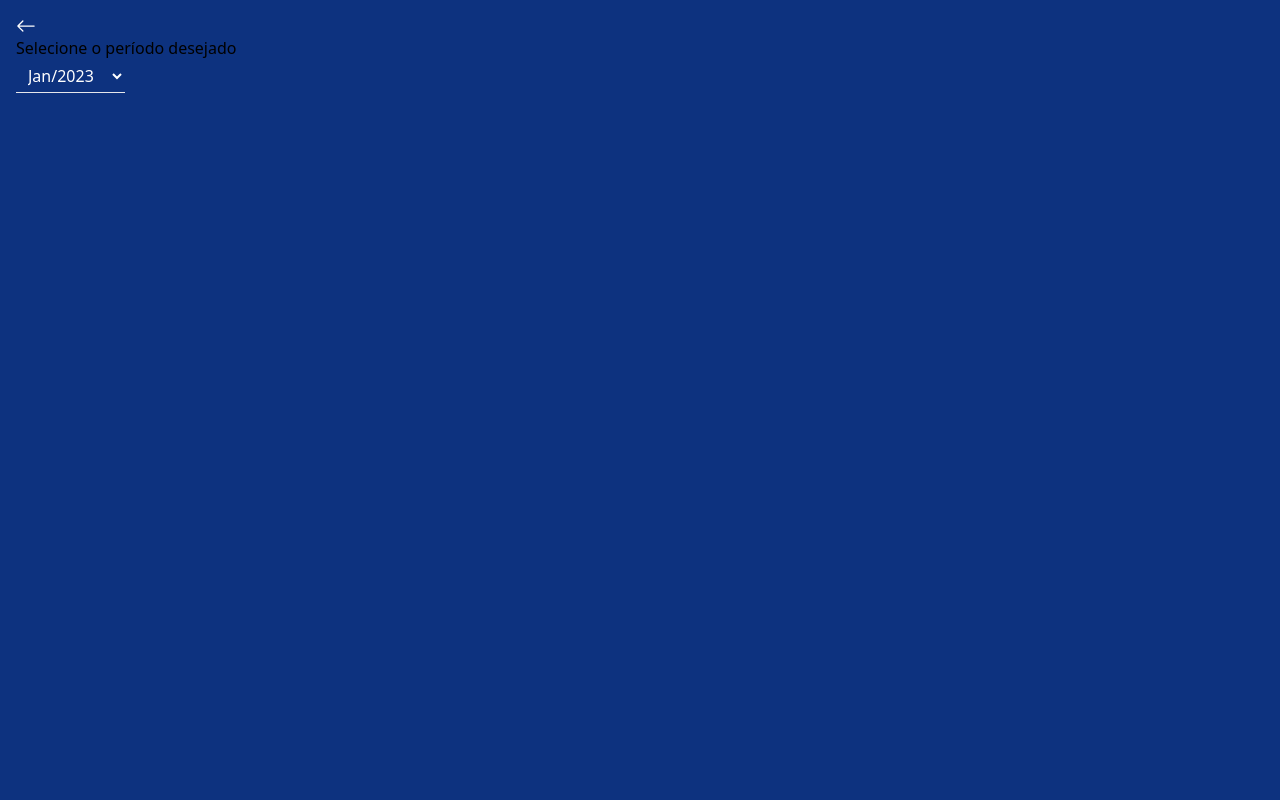
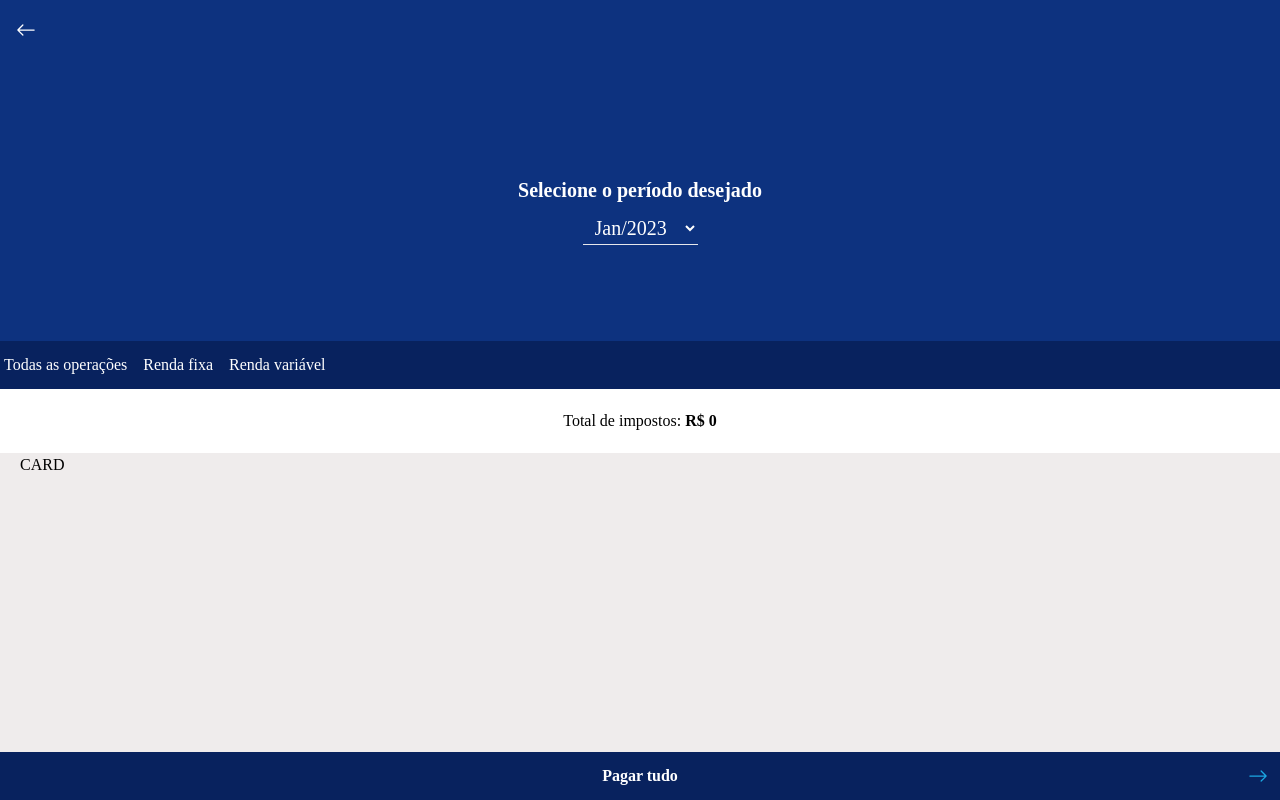
Before and after one commit to NFTax-InteliBlockchain/NFTax, a React (Vite) app in the folder frontend/: page /taxes in a window 1280 px wide. Built offline with nearby package versions, Linux system fonts and the light colour scheme.

Commit message:
feat(Taxes): main structure added

```diff
--- /dev/null
+++ b/frontend/src/components/taxes/Card.jsx
@@ -0,0 +1,7 @@
+export function Card() {
+    return (
+        <div className="w-[80%] mx-5">
+            CARD
+        </div>
+    )
+}
--- a/frontend/src/components/taxes/Date.jsx
+++ b/frontend/src/components/taxes/Date.jsx
@@ -5,11 +5,11 @@ export function Date() {
 
   return (
     <div>
-        <select className="px-2 py-1 bg-transparent text-white border-b-[1px]" onChange={(e) => setSelectedDate(e.target.value)} value={selectedDate}>
-            <option>Jan/2023</option>
-            <option>Fev/2023</option>
-            <option>Mar/2023</option>
-            <option>Abr/2023</option>
+        <select className="px-2 py-1 bg-transparent text-white border-b-[1px] text-xl" onChange={(e) => setSelectedDate(e.target.value)} value={selectedDate}>
+            <option className="text-black">Jan/2023</option>
+            <option className="text-black">Fev/2023</option>
+            <option className="text-black">Mar/2023</option>
+            <option className="text-black">Abr/2023</option>
         </select>
     </div>
   );
--- a/frontend/src/components/taxes/HorizontalScroll.jsx
+++ /dev/null
@@ -1,100 +0,0 @@
-import { useState } from "react"
-
-
-export function HorizontalScroll() {
-
-    const [opcao1, setOpcao1] = useState(false)
-    const [opcao2, setOpcao2] = useState(false)
-    const [opcao3, setOpcao3] = useState(false)
-    const [opcao4, setOpcao4] = useState(false)
-    const [opcao5, setOpcao5] = useState(false)
-    const [opcao6, setOpcao6] = useState(false)
-
-    const handleOpcao1Click = () => {
-        setOpcao1(true)
-        setOpcao2(false)
-        setOpcao3(false)
-        setOpcao4(false)
-        setOpcao5(false)
-        setOpcao6(false)
-    }
-
-    const handleOpcao2Click = () => {
-        setOpcao1(false)
-        setOpcao2(true)
-        setOpcao3(false)
-        setOpcao4(false)
-        setOpcao5(false)
-        setOpcao6(false)
-    }
-
-    const handleOpcao3Click = () => {
-        setOpcao1(false)
-        setOpcao2(false)
-        setOpcao3(true)
-        setOpcao4(false)
-        setOpcao5(false)
-        setOpcao6(false)
-        setOpcao5(false)
-        setOpcao6(false)
-    }
-
-    const handleOpcao4Click = () => {
-        setOpcao1(false)
-        setOpcao2(false)
-        setOpcao3(false)
-        setOpcao4(true)
-        setOpcao5(false)
-        setOpcao6(false)
-    }
-
-    const handleOpcao5Click = () => {
-        setOpcao1(false)
-        setOpcao2(false)
-        setOpcao3(false)
-        setOpcao4(false)
-        setOpcao5(true)
-        setOpcao6(false)
-    }
-
-    const handleOpcao6Click = () => {
-        setOpcao1(false)
-        setOpcao2(false)
-        setOpcao3(false)
-        setOpcao4(false)
-        setOpcao5(false)
-        setOpcao6(true)
-    }
-    return (
-        <div>
-            <div className="flex overflow-x-scroll bg-white gap-6 pr-1/2">
-                <p className="inline-block px-4 py-2 bg-white cursor-pointer" onClick={handleOpcao1Click}>opcao</p>
-                <p className="inline-block px-4 py-2 bg-white cursor-pointer" onClick={handleOpcao2Click}>opcao</p>
-                <p className="inline-block px-4 py-2 bg-white cursor-pointer" onClick={handleOpcao3Click}>opcao</p>
-                <p className="inline-block px-4 py-2 bg-white cursor-pointer" onClick={handleOpcao4Click}>opcao</p>
-                <p className="inline-block px-4 py-2 bg-white cursor-pointer" onClick={handleOpcao5Click}>opcao</p>
-                <p className="inline-block px-4 py-2 bg-white cursor-pointer" onClick={handleOpcao6Click}>opcao</p>
-            </div>
-            <div>
-                {opcao1 && (
-                    <p>1</p>
-                )}
-                {opcao2 && (
-                    <p>2</p>
-                )}
-                {opcao3 && (
-                    <p>3</p>
-                )}
-                {opcao4 && (
-                    <p>4</p>
-                )}
-                {opcao5 && (
-                    <p>5</p>
-                )}
-                {opcao6 && (
-                    <p>6</p>
-                )}
-            </div>
-        </div>
-    )
-}
--- a/frontend/src/index.css
+++ b/frontend/src/index.css
@@ -1,15 +1,4 @@
 @import 'tailwindcss/base';
 @import 'tailwindcss/components';
 @import 'tailwindcss/utilities';
-
-.react-datepicker-wrapper {
-    display: inline-block;
-    padding: 0;
-    border: 0;
-    width: fit-content;
-    color: white;
-  }
-
-  .react-datepicker__input-container {
-    color: white;
-  }
+@import url('https://fonts.googleapis.com/css2?family=Montserrat:wght@400;500;600&display=swap');
--- a/frontend/src/pages/Taxes.jsx
+++ b/frontend/src/pages/Taxes.jsx
@@ -1,19 +1,38 @@
 import { Date } from '../components/taxes/Date'
-import { HorizontalScroll } from '../components/taxes/HorizontalScroll'
+
+import { useState } from 'react'
+import { BsArrowLeft } from 'react-icons/bs'
+import { BsArrowRight } from 'react-icons/bs'
+import { Card } from '../components/taxes/Card'
 
 
-import { BsArrowLeft } from 'react-icons/bs'
+export function Taxes() {
 
-export function Taxes() {
+    const [totalTaxes, setTotalTaxes] = useState(0)
+
     return (
-        <div className="bg-darkblue h-screen">
-            <div className='p-4'>
-                <BsArrowLeft className='text-white text-xl'/>
-                <h2 className=''>Selecione o período desejado</h2>
-                <Date/>
+        <div className="bg-blue h-screen font-montserrat w-full overflow-hidden">
+            <div className='p-4 flex flex-col justify-center items-center w-full'>
+                <BsArrowLeft className='text-white text-xl absolute left-4 top-5' />
+                <div className='flex flex-col pt-40 justify-center items-center gap-2'>
+                    <h2 className='font-bold text-white text-xl'>Selecione o período desejado</h2>
+                    <Date />
+                </div>
+
             </div>
-
-            {/* <HorizontalScroll /> */}
+            <div className='bg-darkblue text-white flex gap-4 px-1 py-3 w-full mt-20'>
+                <button>Todas as operações</button>
+                <button>Renda fixa</button>
+                <button>Renda variável</button>
+            </div>
+            <div className='bg-white text-black justify-center flex gap-1 py-5 w-full px-1'>Total de impostos:<p className='font-bold'>R$ {totalTaxes}</p></div>
+            <div className='h-full bg-grey'>
+                <Card/>
+            </div>
+            <div className="bg-darkblue text-white px-1 py-3 w-full absolute bottom-0 flex justify-center items-center font-bold">
+                <span className="text-center">Pagar tudo</span>
+                <BsArrowRight className="text-xl absolute right-3 text-lightblue" />
+            </div>
         </div>
     )
 }
--- a/frontend/tailwind.config.js
+++ b/frontend/tailwind.config.js
@@ -5,9 +5,15 @@ export default {
     "./src/**/*.{js,ts,jsx,tsx}",
   ],
   theme: {
+    fontFamily: {
+      montserrat: ['Montserrat'],
+    },
     extend: {
       colors: {
-        "darkblue": "#0d327f"
+        "blue": "#0D327F",
+        "darkblue": '#08225E',
+        "grey": "#EFECEC",
+        "lightblue": "#1BA8E3"
       }
     },
   },
```
